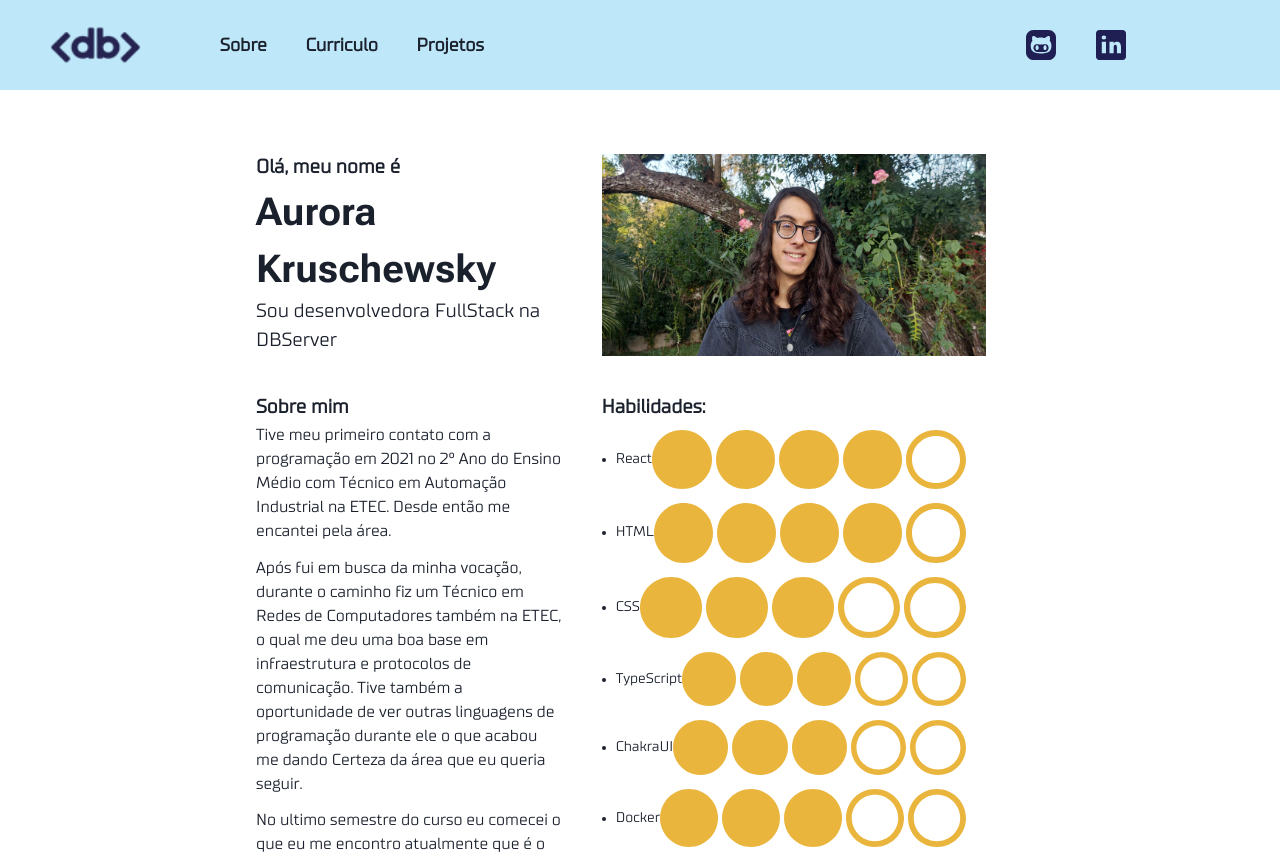
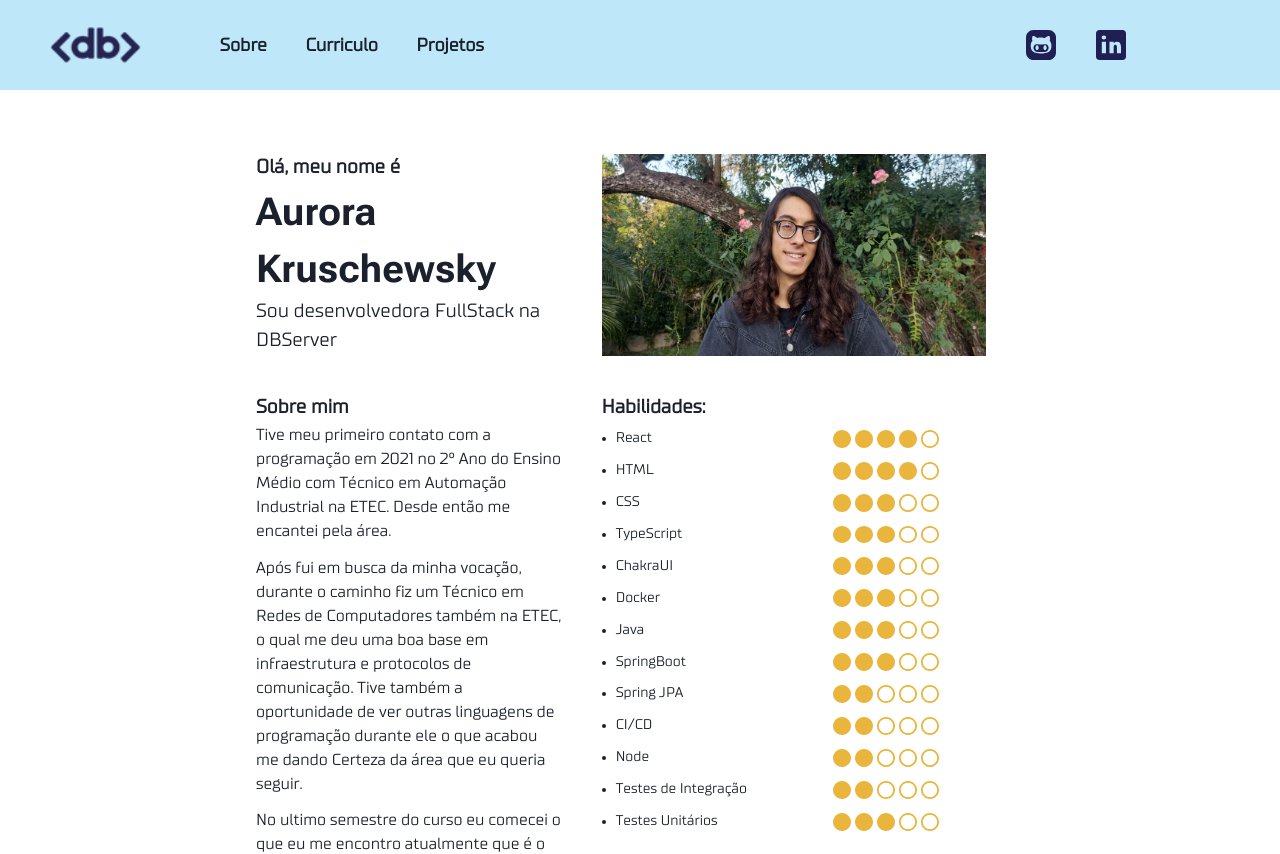
Before and after one commit to AurorinhaBoreal/portfolio-db, a React (Vite) app: page / in a window 1280 px wide. Shown: the top 854 px of the page. Built offline with nearby package versions, Linux system fonts and the light colour scheme.

Commit message:
fiz: SkillLevels too Big

```diff
--- a/src/components/SkillCard/sc.module.css
+++ b/src/components/SkillCard/sc.module.css
@@ -1,5 +1,5 @@
 .cardWrapper {
-    width: 350px;
+    width: 20vw;
     display: flex;
     justify-content: space-between;
     font-size: 1.1vw;
@@ -7,6 +7,8 @@
 }
 
 .dotWrapper {
+    height: 1.4vw;
+    width: 3vw;
     margin: 7px 0;
     gap: 4px
 }
```
